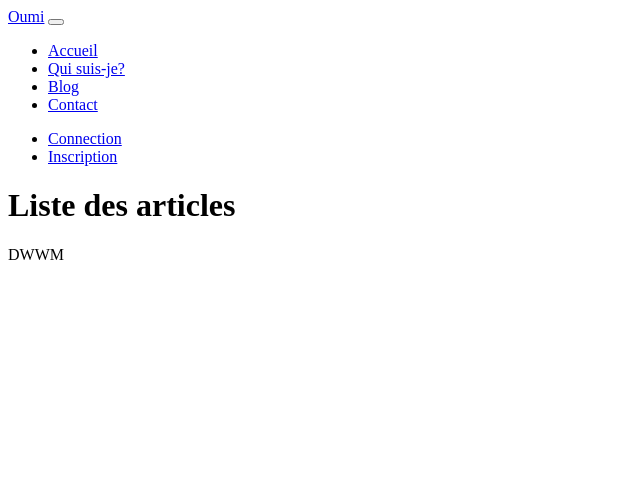
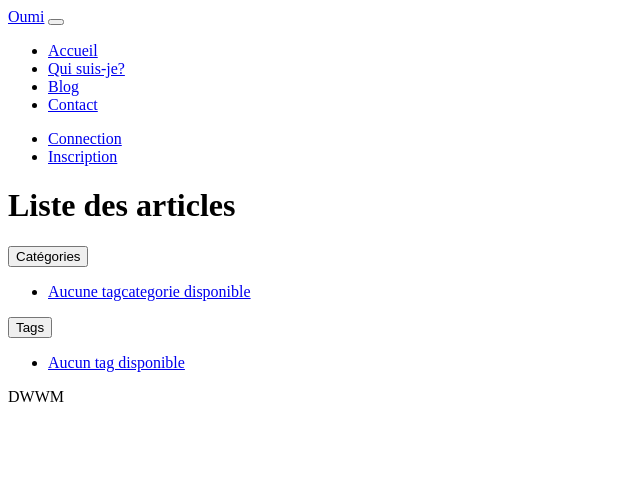
Before and after one commit to Baazizahmed/oumi-blog, a Symfony app: template templates/pages/visitor/blog/index.html.twig in a window 1280 px wide. Shown: the top 484 px of the page, without its empty margins (0-640 px from the left). Run offline with Twig, Linux system fonts and the light colour scheme; the template is opened without the code that fills it, so the values that code supplies are empty; some libraries are stand-ins or nearby versions.

Commit message:
add: Affichage des articles, des tags et des catégories sur la page du blog

```diff
--- a/templates/pages/visitor/blog/index.html.twig
+++ b/templates/pages/visitor/blog/index.html.twig
@@ -6,4 +6,87 @@
 
 {% block main %}
     {% include 'components/visitor/header-visitor.html.twig' with {'h1': 'Liste des articles'} %}
+
+    <div class="container mt-5">
+        <div class="row text-center">
+            <div class="col-md-6">
+                <div class="dropdown">
+                    <button class="btn btn-secondary dropdown-toggle" type="button" id="dropdownMenuButton1" data-bs-toggle="dropdown" aria-expanded="false">
+                        Catégories
+                    </button>
+                    <ul class="dropdown-menu">
+                        {% if categories is not empty %}
+                            {% for category in categories %}
+                            {% set categoryPostsLength = category.posts|length %}
+                                <li><a class="dropdown-item" href="#">{{category.name}} ({{categoryPostsLength}} article{{categoryPostsLength > 1 ? 's' : '' }}) </a></li>
+                            {% endfor %}
+                        {% else %}
+                            <li><a class="dropdown-item" href="#">Aucune tagcategorie disponible</a></li>
+                        {% endif %}
+                    </ul>
+                </div>
+            </div>
+
+            <div class="col-md-6">
+                <div class="dropdown">
+                    <button class="btn btn-secondary dropdown-toggle" type="button" id="dropdownMenuButton1" data-bs-toggle="dropdown" aria-expanded="false">
+                        Tags
+                    </button>
+                    <ul class="dropdown-menu">
+                        {% if tags is not empty %}
+                            {% for tag in tags %}
+                            {% set tagPostsLength = tag.posts|length %}
+                                 <li><a class="dropdown-item" href="#">{{tag.name}} ({{tagPostsLength}} article{{tagPostsLength > 1 ? 's' : '' }}) </a></li>
+                            {% endfor %}
+                        {% else %}
+                            <li><a class="dropdown-item" href="#">Aucun tag disponible</a></li>
+                        {% endif %}
+                    </ul>
+                </div>
+            </div>
+        </div>
+
+        <div class="row my-5">
+            <div class="col-md-10 col-lg-10 mx-auto">
+                {% for post in posts %}
+                    <article class="card mb-3 shadow">
+                        <div class="row g-0">
+                            <div class="col-md-4 d-flex justify-content-center align-items-center">
+                                {% if post.image %}
+                                    <img src="{{vich_uploader_asset(post,'imageFile') | imagine_filter('visitor_post_thumb')}}" class="rounded-start w-100 h-100" alt="{{post.title}}">
+                                {% else %}
+                                    <img src="/images/static/blog/default_post_image.png" class="img-fluid rounded-start" alt="{{post.title}}">
+                                {% endif %}
+
+                            </div>
+                            <div class="col-md-8">
+                                <div class="card-body">
+                                    <h2 class="card-title">{{post.title}}</h2>
+                                    <p class="card-text">{{post.description}}</p>
+                                    <p><strong>Categorie: </strong> {{post.category.name}}</p>
+                                    {% if post.tags is not empty %}
+                                        <p>
+                                            <strong>Tags: </strong>
+                                            {% for tag in post.tags %}
+                                                <span class="mx-1 badge bg-secondary">{{tag.name}}</span>
+                                            {% endfor %}
+                                        </p>
+                                    {% endif %}
+
+                                    <p class="card-text"><small class="text-muted">Publié {{post.publishedAt|ago}}</small></p>
+
+                                    <p>
+                                        <a href="" class="btn btn-lg btn-primary shadow">Lire l'article</a>
+                                    </p>
+
+                                </div>
+                            </div>
+                        </div>
+                    </article>
+                    <hr class="my-3">
+                {% endfor %}
+            </div>
+
+        </div>
+    </div>
 {% endblock %}
```
Also changed, not shown: src/Controller/Visitor/Blog/BlogController.php (+19 -1 lines), public/images/static/blog/default_post_image.png (added), 1 other file.
